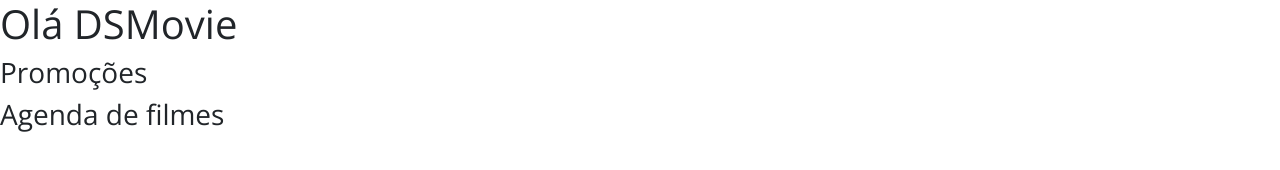
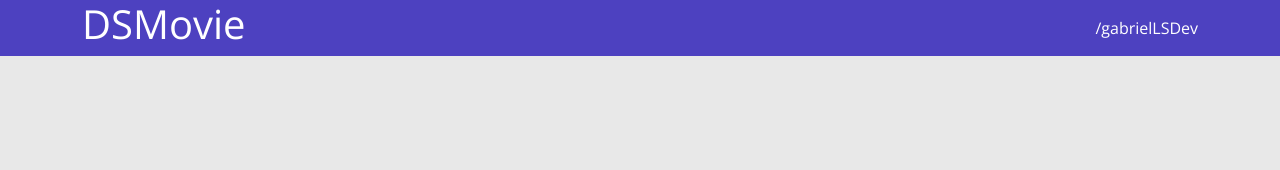
Before and after one commit to gabrielLSDev/dsmovie, a plain HTML site: page index.htm in a window 1280 px wide. Drawn offline with nearby package versions, Linux system fonts and the light colour scheme.

Commit message:
Barra superior PARTE 1

```diff
--- a/css/style.css
+++ b/css/style.css
@@ -3,3 +3,24 @@
 * {
     font-family: 'Open Sans', sans-serif;
 }
+
+html, body {
+    background-color: #E8E8E8;
+}
+
+header {
+    box-sizing: border-box;
+    background-color: #4D41C0;
+    color: #FFFFFF;
+}
+
+nav {
+    display: flex;
+    align-items: center;
+    justify-content: space-between;
+}
+
+a, a:hover {
+    text-decoration: none;
+    color: unset;
+}
--- a/index.htm
+++ b/index.htm
@@ -11,8 +11,11 @@
 
 </head>
 <body>
-    <h1>Olá DSMovie</h1>
-    <h3>Promoções</h3>
-    <h3>Agenda de filmes</h3>
+    <header>
+        <nav class="container">
+            <h1>DSMovie</h1>
+            <a href="https://github.com/gabrielLSDev">/gabrielLSDev</a>
+        </nav>
+    </header>
 </body>
 </html>
```
